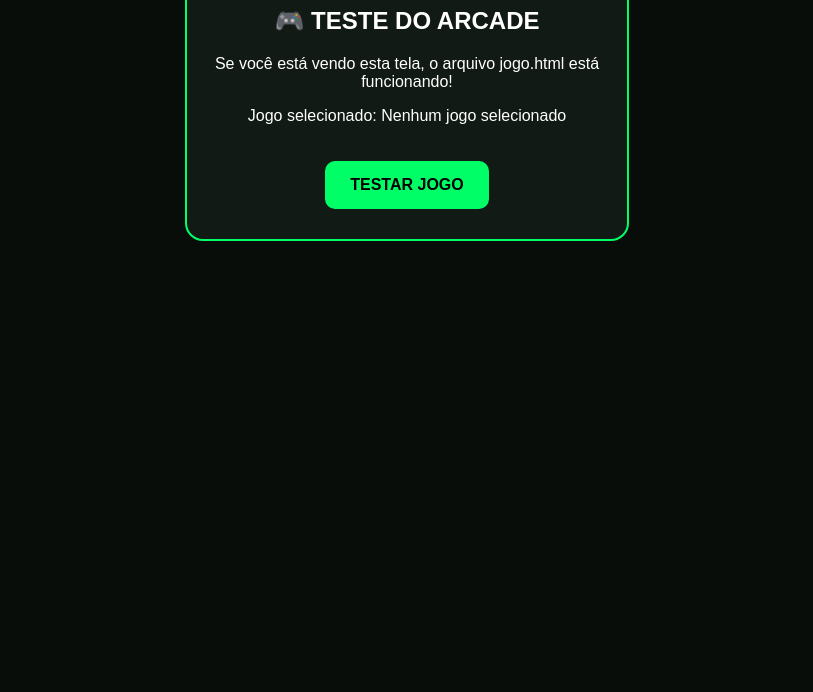
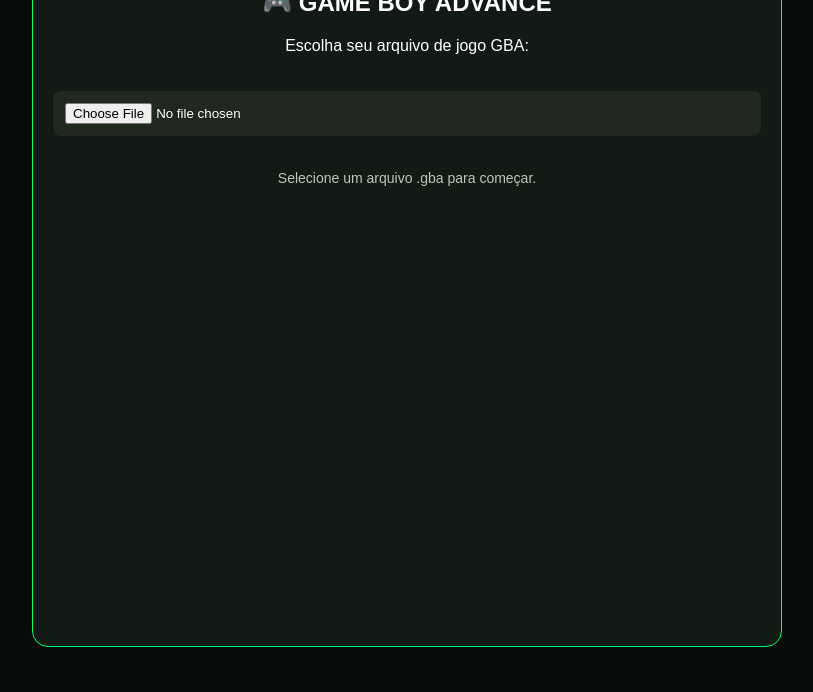
Before and after one commit to mauriciosilveira03-hue/3dplatz-retro-arcade, a plain HTML site: page public/jogo.html in a window 1280 px wide. Shown: the part 195-887 px from the top of the page, without its empty margins (233-1046 px from the left). Before the commit the page ends 800 px from the top, so only its background shows below. Drawn offline with Linux system fonts and the light colour scheme.

Commit message:
Atualizar o jogo.html

```diff
--- a/public/jogo.html
+++ b/public/jogo.html
@@ -3,25 +3,19 @@
 <html lang="pt-BR">
 <head>
   <meta charset="UTF-8">
-  <meta name="viewport" content="width=device-width, initial-scale=1.0">
-  <title>3D PLATZ - Teste</title>
+  <meta name="viewport" content="width=device-width, initial-scale=1">
+  <title>3D PLATZ ARCADE</title>
+
   <style>
+    * { box-sizing: border-box; }
+
     body {
       margin: 0;
+      padding: 20px;
       background: #080d0a;
       color: white;
       font-family: Arial, sans-serif;
       text-align: center;
-      padding: 40px 20px;
-    }
-
-    .box {
-      max-width: 400px;
-      margin: 50px auto;
-      padding: 30px 20px;
-      border: 2px solid #00ff66;
-      border-radius: 18px;
-      background: #111a14;
     }
 
     h1 {
@@ -29,36 +23,111 @@
       font-size: 32px;
     }
 
+    .painel {
+      max-width: 750px;
+      margin: 25px auto;
+      padding: 20px;
+      background: #111a14;
+      border: 1px solid #00ff66;
+      border-radius: 16px;
+    }
+
+    input {
+      width: 100%;
+      margin: 20px 0;
+      padding: 12px;
+      color: white;
+      background: #202820;
+      border-radius: 8px;
+    }
+
     button {
+      padding: 14px 24px;
+      border: 0;
+      border-radius: 8px;
       background: #00ff66;
-      color: #000;
-      border: none;
-      padding: 15px 25px;
-      border-radius: 10px;
+      color: black;
+      font-weight: bold;
       font-size: 16px;
-      font-weight: bold;
+    }
+
+    #game {
+      width: 100%;
+      min-height: 420px;
       margin-top: 20px;
+    }
+
+    .aviso {
+      color: #b8c8bb;
+      font-size: 14px;
     }
   </style>
 </head>
+
 <body>
 
-  <div class="box">
-    <h1>3D PLATZ</h1>
-    <h2>🎮 TESTE DO ARCADE</h2>
-    <p>Se você está vendo esta tela, o arquivo jogo.html está funcionando!</p>
-    <p id="jogo"></p>
-    <button onclick="alert('Tudo funcionando!')">
-      TESTAR JOGO
-    </button>
+  <h1>3D PLATZ</h1>
+  <p>RETRO ARCADE</p>
+
+  <div class="painel">
+    <h2>🎮 GAME BOY ADVANCE</h2>
+
+    <p>Escolha seu arquivo de jogo GBA:</p>
+
+    <input
+      type="file"
+      id="arquivo"
+      accept=".gba,.zip"
+    >
+
+    <p class="aviso" id="mensagem">
+      Selecione um arquivo .gba para começar.
+    </p>
+
+    <div id="game"></div>
   </div>
 
   <script>
-    const parametros = new URLSearchParams(window.location.search);
-    const jogo = parametros.get("game") || "Nenhum jogo selecionado";
+    const arquivo = document.getElementById("arquivo");
+    const mensagem = document.getElementById("mensagem");
 
-    document.getElementById("jogo").textContent =
-      "Jogo selecionado: " + jogo;
+    arquivo.addEventListener("change", function () {
+      const rom = this.files[0];
+
+      if (!rom) return;
+
+      if (!/\.(gba|zip)$/i.test(rom.name)) {
+        mensagem.textContent = "Selecione um arquivo GBA válido.";
+        return;
+      }
+
+      mensagem.textContent = "Carregando " + rom.name + "...";
+
+      const endereco = URL.createObjectURL(rom);
+
+      window.EJS_player = "#game";
+      window.EJS_core = "gba";
+      window.EJS_gameUrl = endereco;
+      window.EJS_gameName = rom.name;
+      window.EJS_pathtodata =
+        "https://cdn.emulatorjs.org/stable/data/";
+      window.EJS_color = "#00ff66";
+
+      const script = document.createElement("script");
+      script.src =
+        "https://cdn.emulatorjs.org/stable/data/loader.js";
+
+      script.onload = function () {
+        mensagem.textContent = "Emulador carregado!";
+      };
+
+      script.onerror = function () {
+        mensagem.textContent =
+          "Erro ao carregar o emulador. Verifique sua internet.";
+      };
+
+      document.body.appendChild(script);
+    });
   </script>
 
 </body>
```
